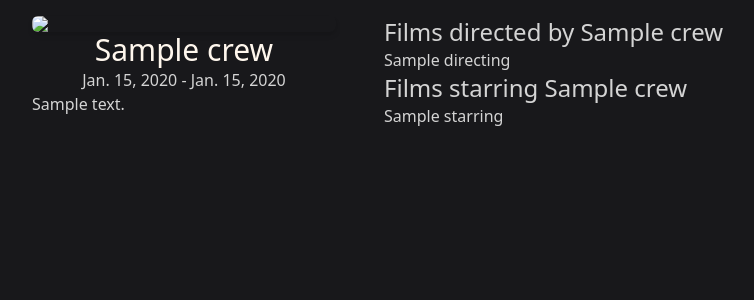
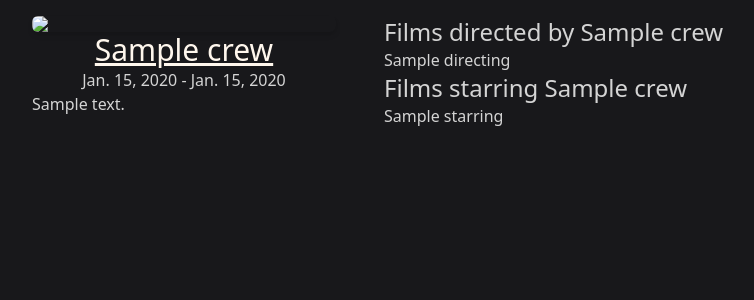
Before and after one commit to tktajwar/cheeserate, a Django app: template cheeserate_app/templates/cheeserate/crew_slug.html in a window 1280 px wide. Shown: the top 300 px of the page, without its empty margins (176-930 px from the left). Run offline with Django 5.2, Linux system fonts and the light colour scheme; tables that the repository leaves empty hold one stand-in row (values such as "Sample post"); the template is opened without the code that fills it: values that come from a table or form of the project are taken from there, most other values are stand-ins (such as "Sample title", 1, 10 or a date in 2020).

Commit message:
underline film title and crew name headlines

```diff
--- a/cheeserate_app/templates/cheeserate/crew_slug.html
+++ b/cheeserate_app/templates/cheeserate/crew_slug.html
@@ -16,7 +16,7 @@
     {% endif %}
 
     <section id="crew-details">
-      <h1 class="text-3xl text-center text-orange-50">
+      <h1 class="text-3xl text-center underline text-orange-50">
 	{{crew.name}}
       </h1>
 
--- a/cheeserate_app/templates/cheeserate/film_slug.html
+++ b/cheeserate_app/templates/cheeserate/film_slug.html
@@ -17,7 +17,7 @@
     </figure>
     {% endif %}
     <section id="item-details">
-      <h1 class="text-3xl text-center text-orange-50">
+      <h1 class="text-3xl text-center underline text-orange-50">
 	{{film.title}}
       </h1>
 
```
